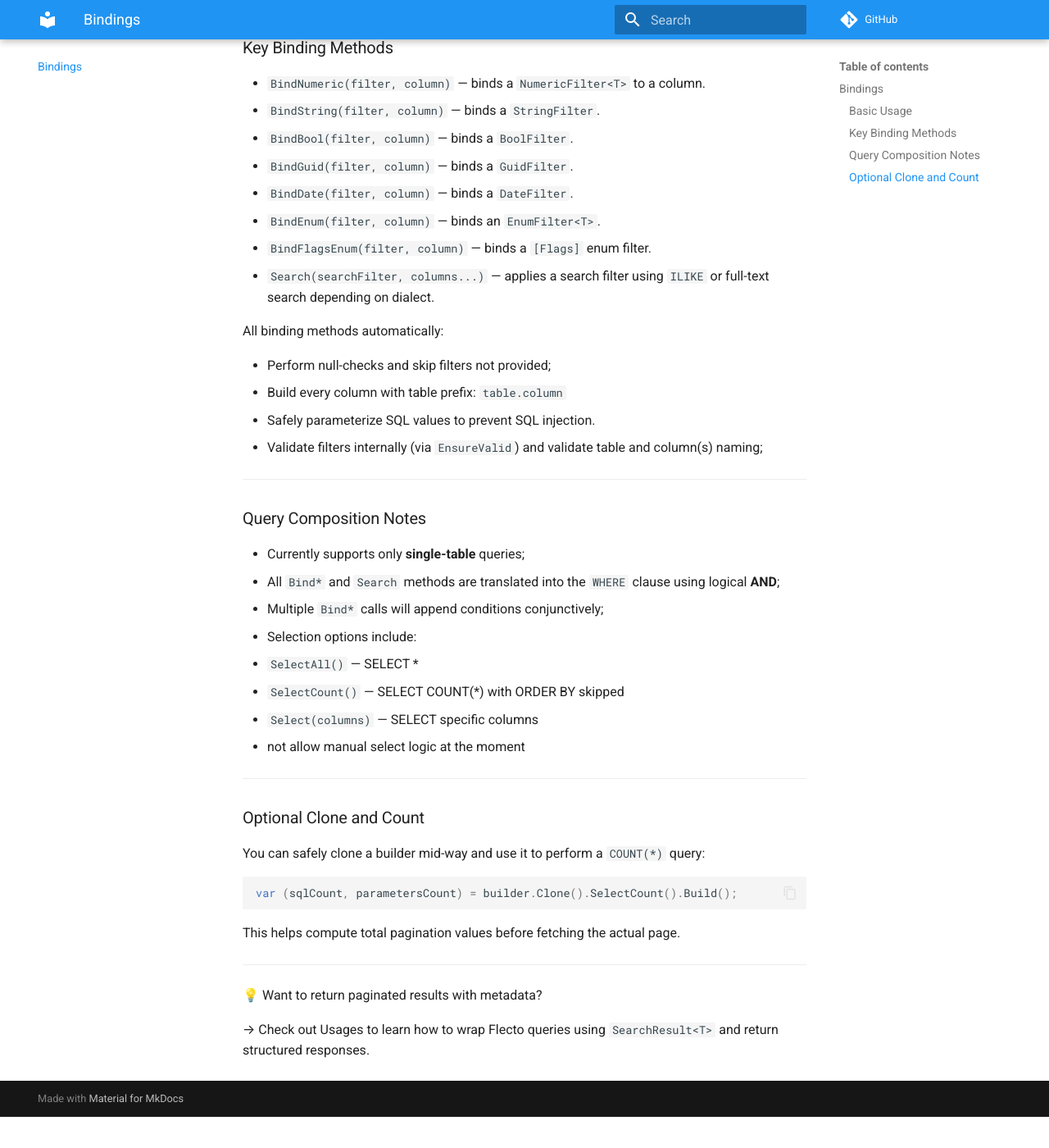
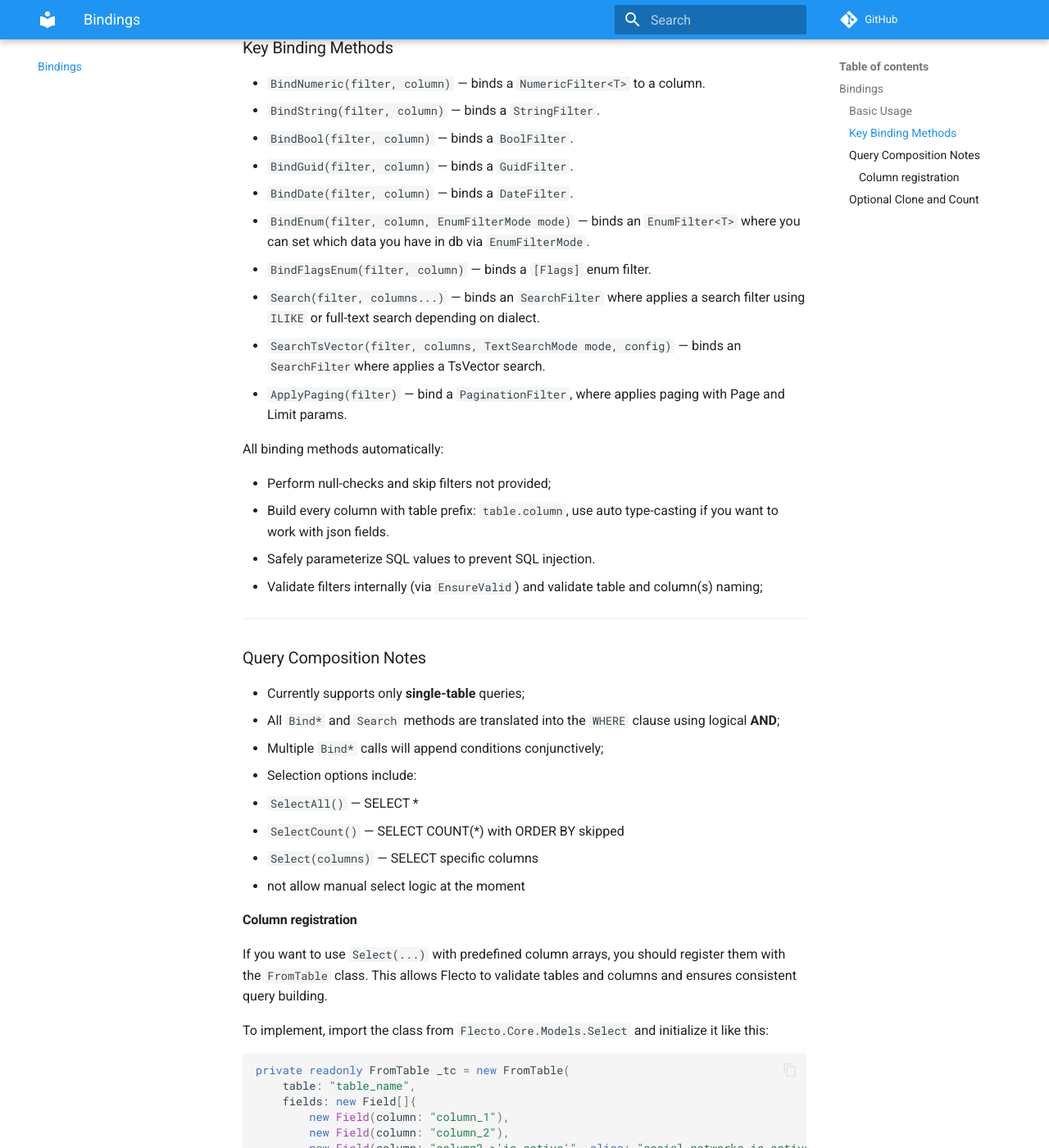
Before and after one commit to EveIsSim/Flecto, an MkDocs documentation site: the page built from docs/pages/bindings.md, in a window 1280 px wide and 1400 px high, scrolled down 898 px. Shown: the whole window at 82% size. Built offline with MkDocs 1.6.1 and Material for MkDocs 9.7.7, drawn with Linux system fonts in a browser that asks for light colours; comment, search, counter and statistics services are not loaded; before the commit the page ends 2260 px from its top, so only the background shows below that; some of the changed text lies outside the part shown.

Commit message:
[Docs] update

````diff
--- a/docs/pages/bindings.md
+++ b/docs/pages/bindings.md
@@ -39,14 +39,16 @@ var employees = await connection.QueryAsync<Employee>(sql, parameters);
 - `BindBool(filter, column)` — binds a `BoolFilter`.
 - `BindGuid(filter, column)` — binds a `GuidFilter`.
 - `BindDate(filter, column)` — binds a `DateFilter`.
-- `BindEnum(filter, column)` — binds an `EnumFilter<T>`.
+- `BindEnum(filter, column, EnumFilterMode mode)` — binds an `EnumFilter<T>` where you can set which data you have in db via `EnumFilterMode`.
 - `BindFlagsEnum(filter, column)` — binds a `[Flags]` enum filter.
-- `Search(searchFilter, columns...)` — applies a search filter using `ILIKE` or full-text search depending on dialect.
+- `Search(filter, columns...)` — binds an `SearchFilter` where applies a search filter using `ILIKE` or full-text search depending on dialect.
+- `SearchTsVector(filter, columns, TextSearchMode mode, config)` — binds an `SearchFilter`where applies a TsVector search.
+- `ApplyPaging(filter)` — bind a `PaginationFilter`, where applies paging with Page and Limit params.
 
 All binding methods automatically:
 
 - Perform null-checks and skip filters not provided;
-- Build every column with table prefix: `table.column`
+- Build every column with table prefix: `table.column`, use auto type-casting if you want to work with json fields.
 - Safely parameterize SQL values to prevent SQL injection.
 - Validate filters internally (via `EnsureValid`) and validate table and column(s) naming;
 
@@ -62,6 +64,24 @@ All binding methods automatically:
   - `SelectCount()` — SELECT COUNT(\*) with ORDER BY skipped
   - `Select(columns)` — SELECT specific columns
   - not allow manual select logic at the moment
+
+#### Column registration
+
+If you want to use `Select(...)` with predefined column arrays, you should register them with the `FromTable` class.
+This allows Flecto to validate tables and columns and ensures consistent query building.
+
+To implement, import the class from `Flecto.Core.Models.Select` and initialize it like this:
+
+```csharp
+private readonly FromTable _tc = new FromTable(
+    table: "table_name",
+    fields: new Field[]{
+        new Field(column: "column_1"),
+        new Field(column: "column_2"),
+        new Field(column: "column2->'is_active'", alias: "social_networks_is_active")
+});
+
+```
 
 ---
 
@@ -79,4 +99,4 @@ This helps compute total pagination values before fetching the actual page.
 
 💡 Want to return paginated results with metadata?
 
-→ Check out Usages to learn how to wrap Flecto queries using `SearchResult<T>` and return structured responses.
+→ Check out [Usages](usages.md) - to learn how to wrap Flecto queries using `SearchResult<T>` and return structured responses.
````
Also changed, not shown: other parts of docs/pages/bindings.md (+1 -1 lines), docs/pages/filters.md (+7 -8 lines), docs/pages/index.md (+1 -5 lines), docs/pages/roadmap.md (+3 -3 lines), docs/pages/usages.md (+9 -1 lines), 1 other file.
